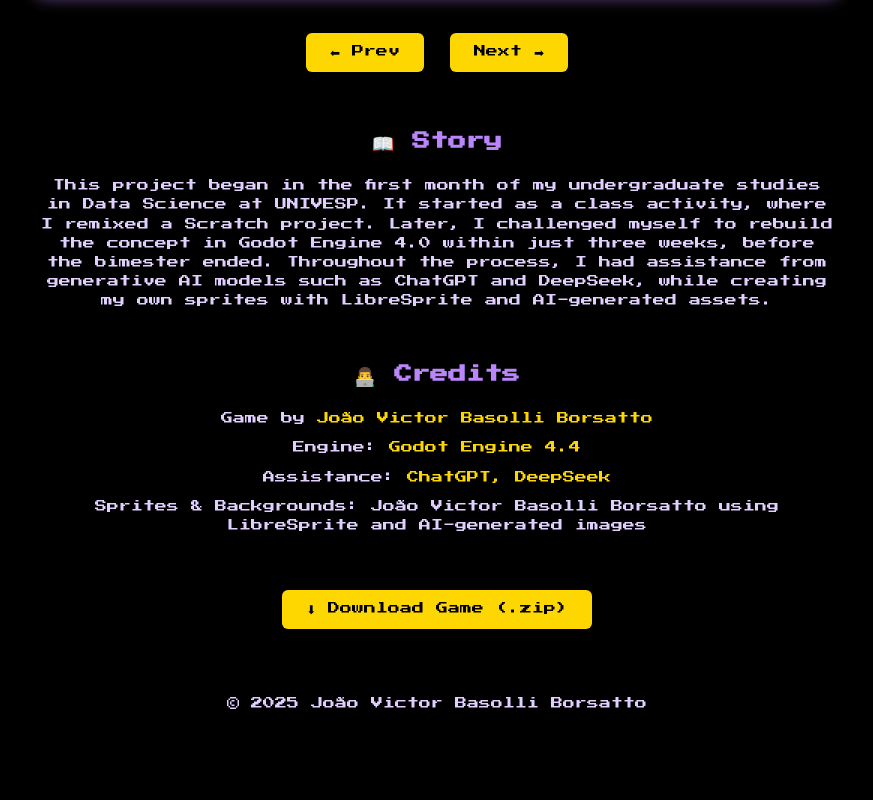
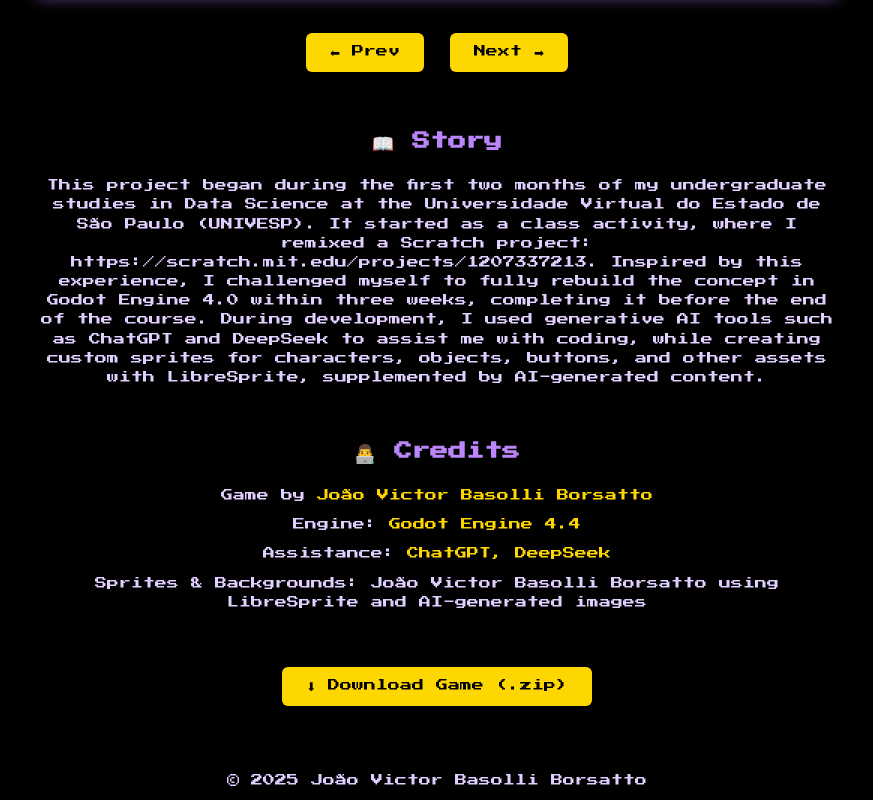
Before and after one commit to jvictorborsatto/Jetsauro_Web, a plain HTML site: page index.html in a window 1280 px wide. Shown: the part 1170-1970 px from the top of the page, without its empty margins (203-1076 px from the left). Before the commit the page ends 1893 px from the top, so only its background shows below. Drawn offline with Linux system fonts and the light colour scheme.

Commit message:
Update index.html

```diff
--- a/index.html
+++ b/index.html
@@ -135,10 +135,15 @@
 
   <h2>📖 Story</h2>
   <p>
-    This project began in the first month of my undergraduate studies in Data Science at UNIVESP.
-    It started as a class activity, where I remixed a Scratch project.
-    Later, I challenged myself to rebuild the concept in Godot Engine 4.0 within just three weeks, before the bimester ended.
-    Throughout the process, I had assistance from generative AI models such as ChatGPT and DeepSeek, while creating my own sprites with LibreSprite and AI-generated assets.
+This project began during the first two months of my undergraduate studies in Data Science
+at the Universidade Virtual do Estado de São Paulo (UNIVESP).
+It started as a class activity, where I remixed a Scratch project: https://scratch.mit.edu/projects/1207337213.
+Inspired by this experience, I challenged myself to fully rebuild the concept in Godot Engine 4.0 within three weeks,
+completing it before the end of the course.
+During development, I used generative AI tools such as ChatGPT and DeepSeek to assist me with coding,
+while creating custom sprites for characters, objects, buttons, and other assets with LibreSprite, supplemented by AI-generated content.
+
+
   </p>
 
   <h2>👨‍💻 Credits</h2>
```
